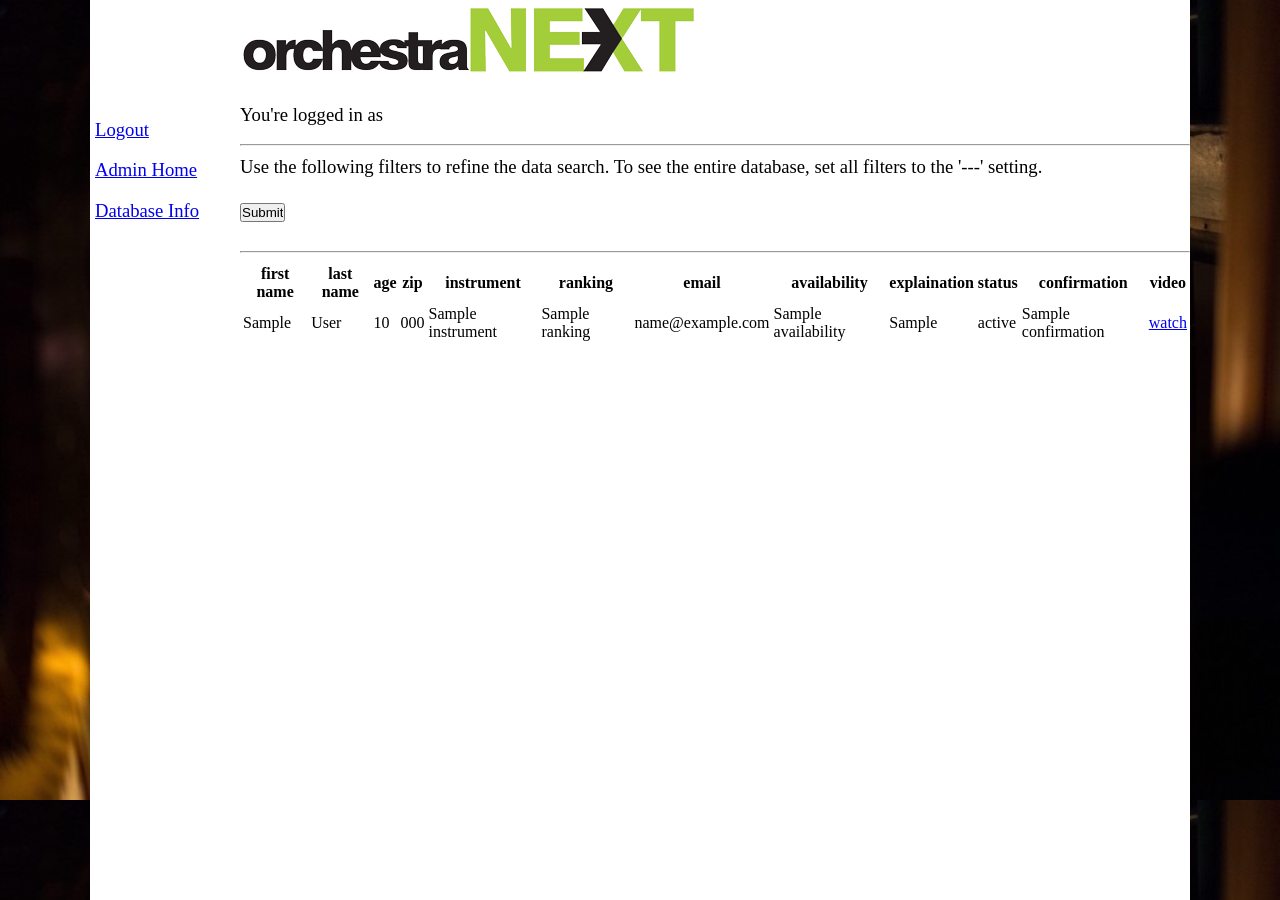
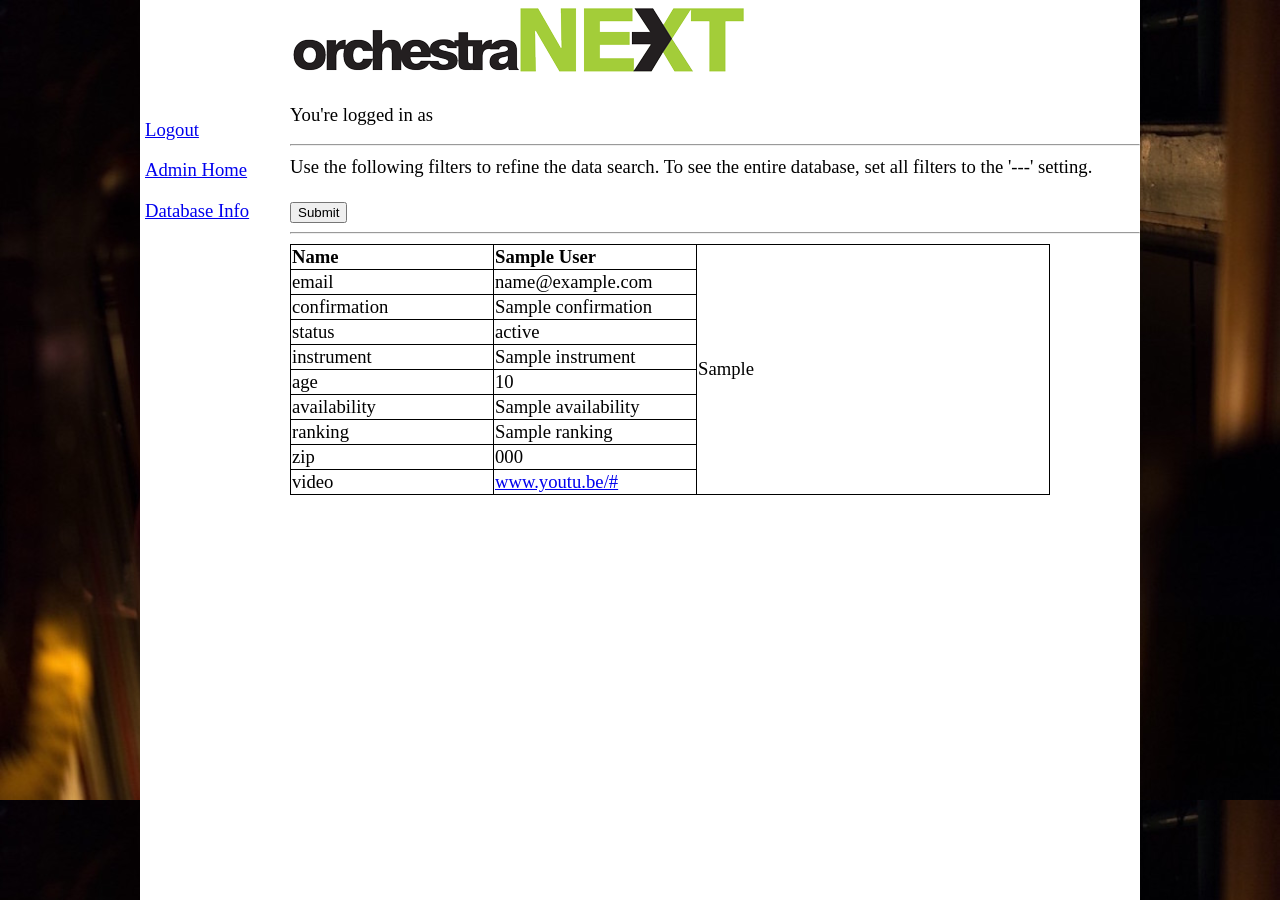
Before and after one commit to dswigart/AuditiON, a Django app: template templates/AuditiON/on_admin_db_info.html in a window 1280 px wide. Run offline with Django 3.2, Linux system fonts and the light colour scheme; the template is opened without the code that fills it: most values are stand-ins (such as "Sample title", 1, 10 or a date in 2020).

Commit message:
changes to UI on admin_db

```diff
--- a/static/AuditiON/on_admin_style.css
+++ b/static/AuditiON/on_admin_style.css
@@ -13,13 +13,13 @@ img { display: block;
 
 #BigWrapper { background: white;
     margin: auto;
-    width: 1100px;
+    width: 1000px;
     min-height: 900px;
 
 }
 
 #Wrapper { background: white;
-    width: 1100px;
+    width: 1000px;
     font: Arial;
     height: 100%;
     overflow: auto;
@@ -27,7 +27,7 @@ img { display: block;
 
 #Content { /*position: relative; left: 200px;*/
     float: right;
-    width: 950px;
+    width: 850px;
     margin: 0;
     background: white;
 
@@ -44,6 +44,15 @@ img { display: block;
     margin: 0px 0px 5px 0px;
     font-size: 14pt;
 }
+
+table { border: 1px solid #000; border-collapse: collapse;
+    margin-top: 10px; font-size: 14pt;}
+
+td { width: 175px;border: 1px solid #000;}
+
+#tableavail { width: 350px;}
+.tablelabel { width: 200px;}
+.tablevalue { width: 200px;
 
 label {
     font-size: 14pt;
--- a/templates/AuditiON/on_admin_db_info.html
+++ b/templates/AuditiON/on_admin_db_info.html
@@ -31,43 +31,52 @@ Use the following filters to refine the data search. To see the entire database,
 {% block Content %}
 <div>
 
+{% for applicant in set %}
 <table>
     <tr>
-        <th>first name</th>
-        <th>last name</th>
-        <th>age</th>
-        <th>zip</th>
-        <th>instrument</th>
-        <th>ranking</th>
-        <th>email</th>
-        <th>availability</th>
-        <th>explaination</th>
-        <th>status</th>
-        <th>confirmation</th>
-        <th>video</th>
-        </tr>
-{% for applicant in set %}
+        <td class="tablelabel"><b>Name</b></td>
+        <td class="tablevalue"><b>{{ applicant.first_name }} {{ applicant.last_name }}</b></td>
+        <td id="tableavail" rowspan="10">{{ applicant.avail_explain }}</td>
+    </tr>
+    <tr>
+        <td class="tablelabel">email</td>
+        <td class="tablevalue">{{ applicant.email_address }}</td>
 
+    </tr>
     <tr>
-    <td>{{ applicant.first_name }}</td>
-    <td>{{ applicant.last_name }}</td>
-    <td>{{ applicant.age }}</td>
-    <td>{{ applicant.zip_code }}</td>
-    <td>{{ applicant.instrument }}</td>
-    <td>{{ applicant.ranking }}</td>
-    <td>{{ applicant.email_address }}</td>
-    <td>{{ applicant.availability }}</td>
-    <td>{{ applicant.avail_explain }}</td>
-    <td>{{ applicant.status }}</td>
-    <td>{{ applicant.confirmation }}</td>
-    <td><a href="https://www.youtube.com/watch?v={{ applicant.youtube_link }}" target="_blank">watch</a></td>
-
-   </tr>
-
-
+        <td class="tablelabel">confirmation</td>
+        <td class="tablevalue">{{ applicant.confirmation }}</td>
+    </tr>
+    <tr>
+        <td class="tablelabel">status</td>
+        <td class="tablevalue">{{ applicant.status }}</td>
+    </tr>
+    <tr>
+        <td class="tablelabel">instrument</td>
+        <td class="tablevalue">{{ applicant.instrument }}</td>
+    </tr>
+    <tr>
+        <td class="tablelabel">age</td>
+        <td class="tablevalue">{{ applicant.age }}</td>
+    </tr>
+    <tr>
+        <td class="tablelabel">availability</td>
+        <td class="tablevalue">{{ applicant.availability }}</td>
+    </tr>
+    <tr>
+        <td class="tablelabel">ranking</td>
+        <td class="tablevalue">{{ applicant.ranking }}</td>
+    </tr>
+    <tr>
+        <td class="tablelabel">zip</td>
+        <td class="tablevalue">{{ applicant.zip_code }}</td>
+    </tr>
+    <tr>
+        <td class="tablelabel">video</td>
+        <td class="tablevalue"><a href="https://www.youtube.com/watch?v={{ applicant.youtube_link }}" target="_blank">www.youtu.be/{{ applicant.youtube_link }}</a></td>
+    </tr>
+</table>
 {% endfor %}
-
-</table>
 
 {% if not set %}
 <p>There are no applicants or you haven't submitted a query</p>
```
